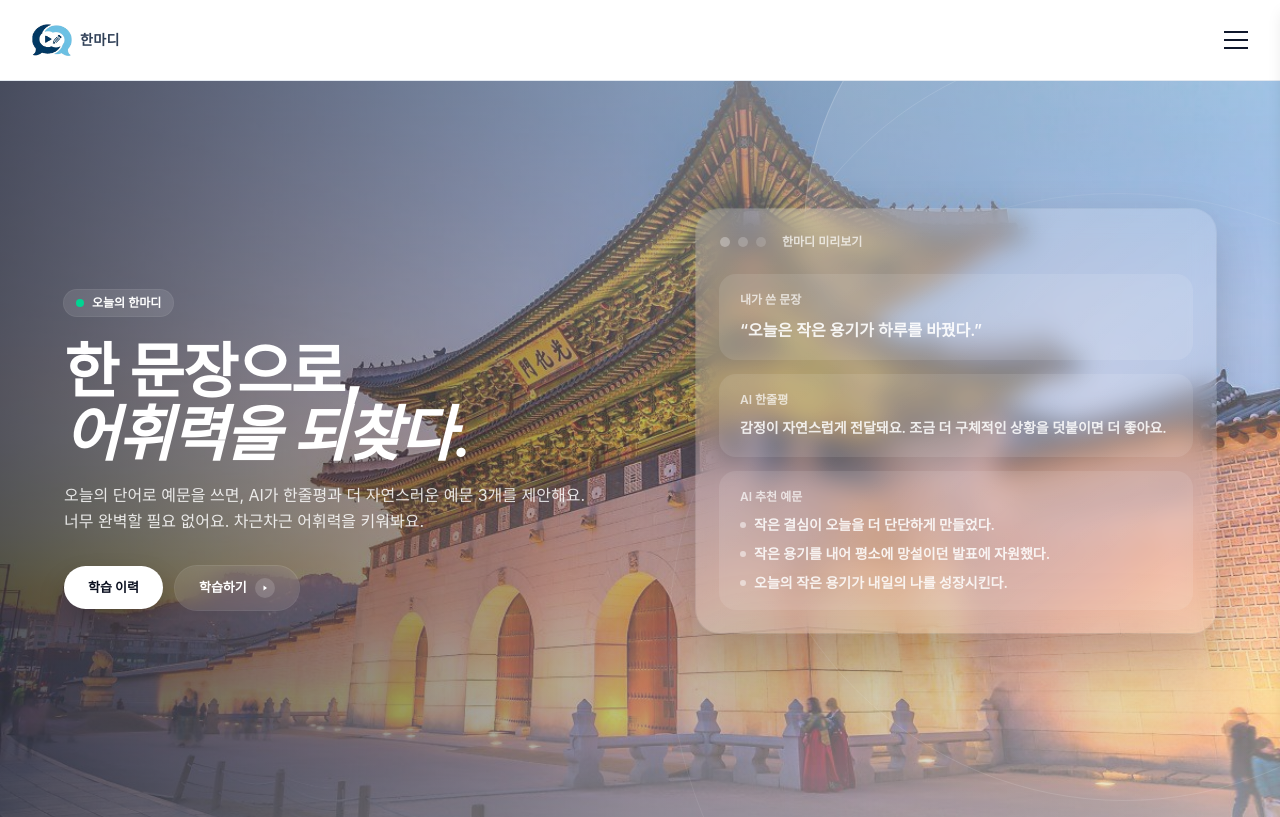
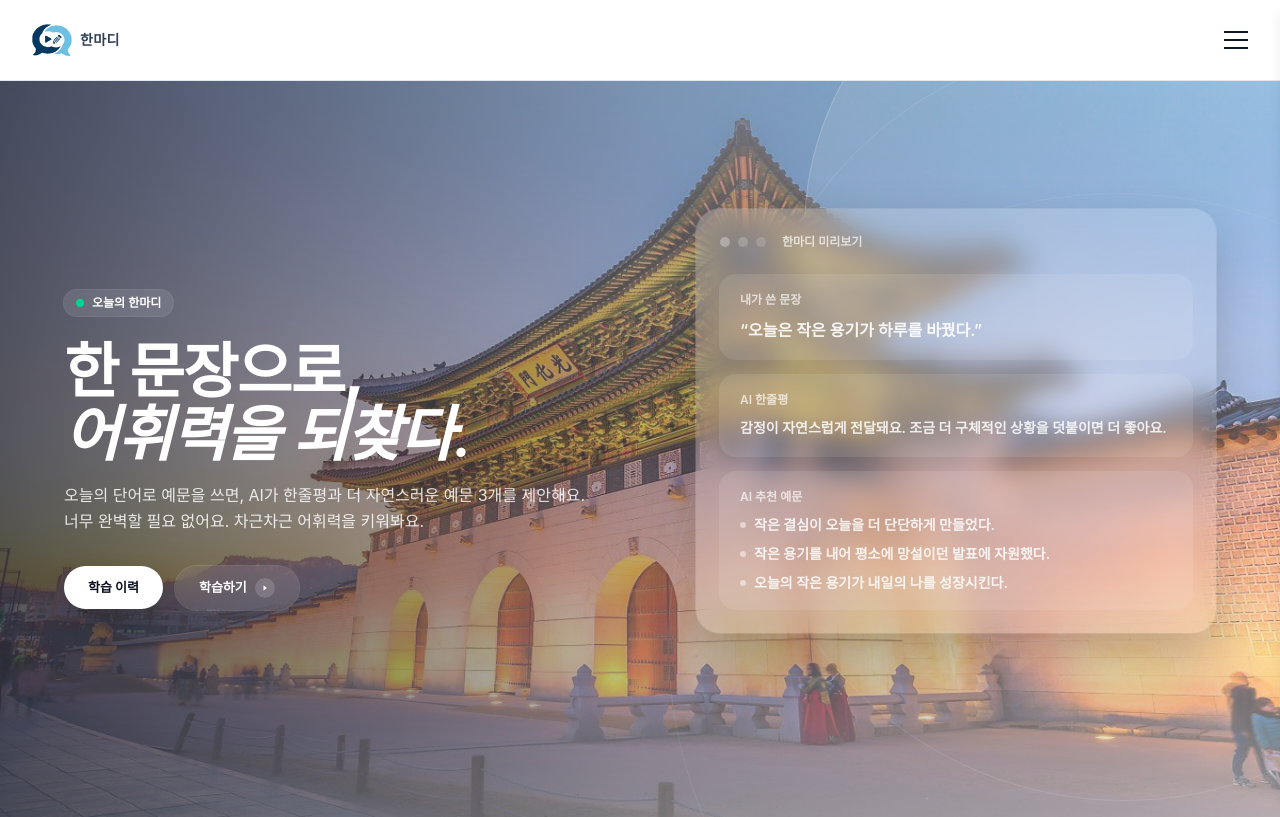
Before and after one commit to Team1-Cheong/Cheong_FE, a Next.js app: page /main/home in a window 1280 px wide. Built offline with nearby package versions, Linux system fonts and the light colour scheme; a web font is replaced by a local one.

Commit message:
home 수정

```diff
--- a/src/app/main/home/home-content.tsx
+++ b/src/app/main/home/home-content.tsx
@@ -13,13 +13,8 @@ export default function HomeContent() {
         <section className="relative h-[calc(100vh-64px)] min-h-[640px] w-full overflow-hidden">
           {/* Background */}
           <div className="absolute inset-0">
-            <Image
-              src="/home-bg.png"
-              alt="home background"
-              fill
-              priority
-              className="object-cover"
-            />
+            <Image src="/Home-bg.png" alt="home background" fill />
+
             <div className="absolute inset-0 bg-gradient-to-b from-white/55 via-white/20 to-white/55" />
             <div className="absolute inset-0 bg-gradient-to-r from-[#0B1020]/70 via-[#0B1020]/25 to-transparent" />
           </div>
```
